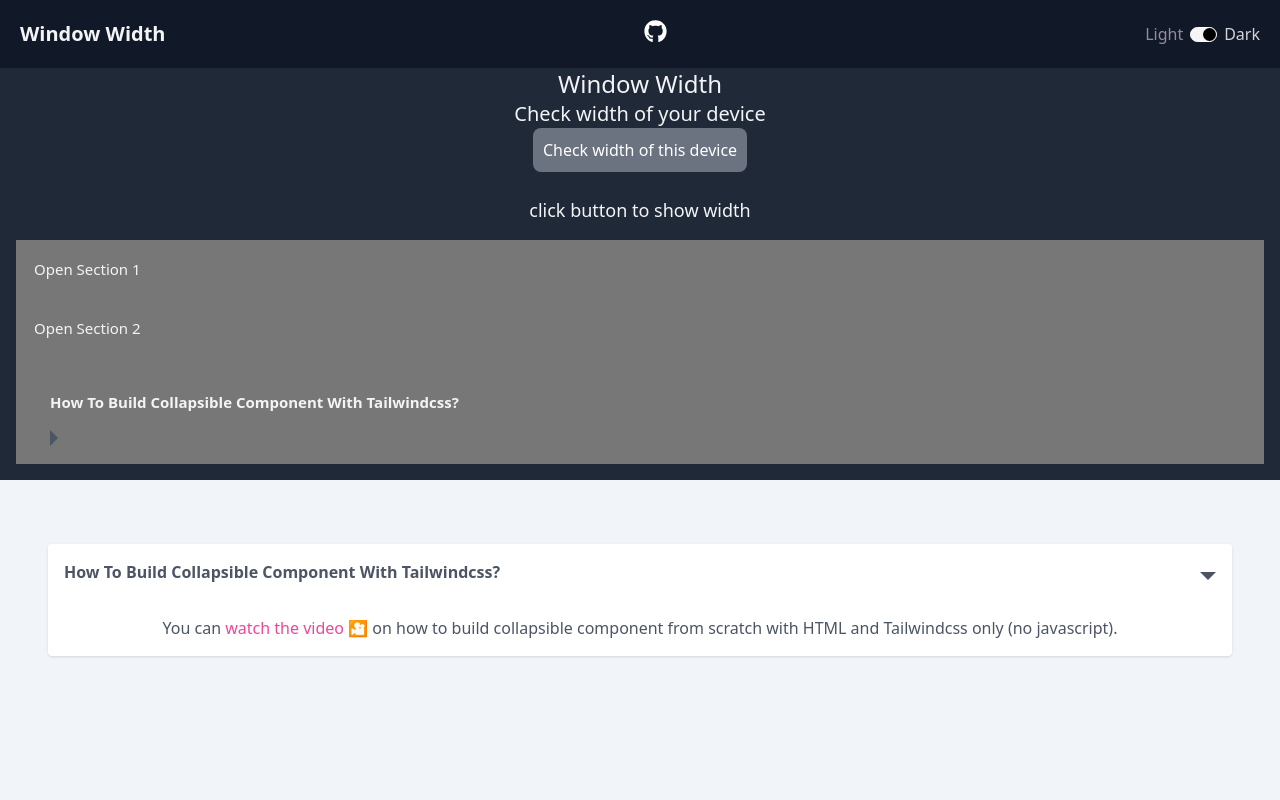
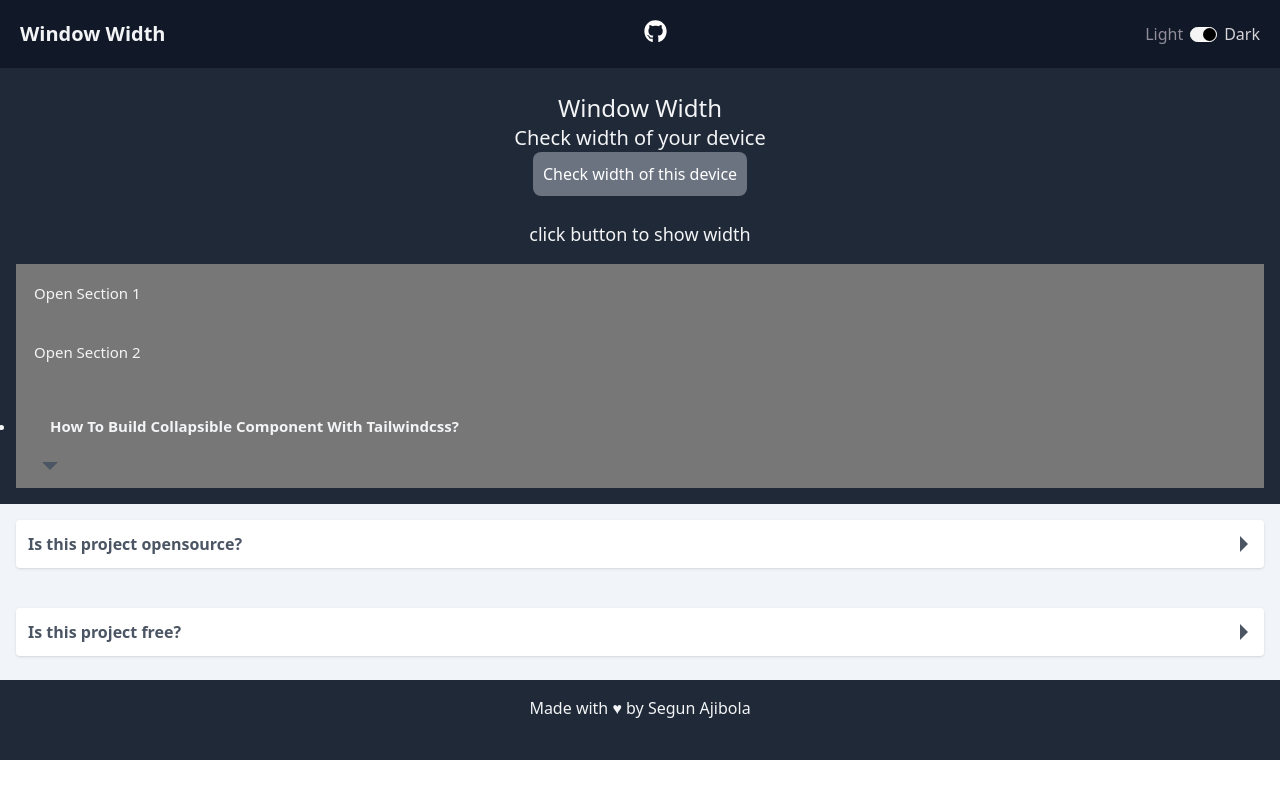
Before and after one commit to segunajibola/window-tracker, a React (Vite) app: page / in a window 1280 px wide. Shown: the top 800 px of the page. Built offline with nearby package versions, Linux system fonts and the light colour scheme.

Commit message:
firstCommit

```diff
--- /dev/null
+++ b/src/components/Collapsible.jsx
@@ -0,0 +1,29 @@
+import React from "react";
+import collapsibleData from "./collapsibleData";
+
+const Collapsible = () => {
+  return collapsibleData.map((collapsible) => (
+    <div className="bg-slate-100 text-gray-600">
+      <div className="container mx-auto py-4 px-4">
+        <details className="bg-white shadow rounded group mb-2">
+          <summary
+            className="list-none flex flex-wrap items-center cursor-pointer
+    focus-visible:outline-none focus-visible:ring focus-visible:ring-pink-500
+    rounded group-open:rounded-b-none group-open:z-[1] relative
+    "
+          >
+            <h3 className="flex flex-1 p-3 font-semibold">{collapsible.name}</h3>
+            <div className="flex w-10 items-center justify-center">
+              <div className="border-8 border-transparent border-l-gray-600 ml-2 group-open:rotate-90 transition-transform origin-left"></div>
+            </div>
+          </summary>
+          <div className="p-4 border-t-2 w-[90%] mx-auto">
+            <p>{collapsible.paragraph}</p>
+          </div>
+        </details>
+      </div>
+    </div>
+  ));
+};
+
+export default Collapsible;
--- a/src/components/Home.jsx
+++ b/src/components/Home.jsx
@@ -1,4 +1,5 @@
 import React from "react";
+import Collapsible from "./Collapsible";
 import WindowWidth from "./WindowWidth";
 
 const Home = (props) => {
@@ -17,7 +18,7 @@ const Home = (props) => {
   }
 
   return (
-    <div className="dark:bg-gray-800 dark:text-gray-100 h-[90vh] flex flex-col justify-evenly text-center">
+    <div className="dark:bg-gray-800 dark:text-gray-100 py-6 flex flex-col justify-evenly text-center">
       <div>
         <h1 className="text-2xl">Window Width</h1>
         <p className="text-xl">Check width of your device</p>
@@ -71,42 +72,11 @@ const Home = (props) => {
             aliquip ex ea commodo consequat.
           </p>
         </div>
-        <button
+
+        <div className="group" open>
+          <summary
             className="collapsible bg-[#777] cursor-pointer p-[18px] w-full border-none text-left outline-none text-[15px] group-open:rounded-b-none group-open:z-[1]"
-          onClick={collapsible}
-        >
-          <h3 class="flex flex-1 p-4 font-semibold">
-                How To Build Collapsible Component With Tailwindcss?
-              </h3>
-              <div class="flex w-10 items-center justify-center">
-                <div
-                  class="border-8 border-transparent border-l-gray-600 ml-2
-        group-open:rotate-90 transition-transform origin-left
-        "
-                ></div>
-              </div>
-        </button>
-        <div
-          className="px-[18px] max-h-0 overflow-hidden bg-[#f1f1f1]"
-          style={{ transition: "max-height 0.2s ease-out" }}
-        >
-          <p>
-            Lorem ipsum dolor sit amet, consectetur adipisicing elit, sed do
-            eiusmod tempor incididunt ut labore et dolore magna aliqua. Ut enim
-            ad minim veniam, quis nostrud exercitation ullamco laboris nisi ut
-            aliquip ex ea commodo consequat.
-          </p>
-        </div>
-      </div>
-
-      <div class="bg-slate-100 text-gray-600 min-h-screen">
-        <div class="container mx-auto py-16 px-12">
-          <details class="bg-white shadow rounded group mb-4" open>
-            <summary
-              class="list-none flex flex-wrap items-center cursor-pointer
-    focus-visible:outline-none focus-visible:ring focus-visible:ring-pink-500
-    rounded group-open:rounded-b-none group-open:z-[1] relative
-    "
+            //   onClick={collapsible}
           >
             <h3 class="flex flex-1 p-4 font-semibold">
               How To Build Collapsible Component With Tailwindcss?
@@ -119,30 +89,31 @@ const Home = (props) => {
               ></div>
             </div>
           </summary>
-            <div class="p-4">
+          <div
+            className="px-[18px] max-h-0 overflow-hidden bg-[#f1f1f1]"
+            style={{ transition: "max-height 0.2s ease-out" }}
+          >
             <p>
-                You can{" "}
-                <a
-                  class="text-pink-500 hover:text-pink-300 hover:underline"
-                  href="https://youtu.be/CS2bsaFRECo"
-                >
-                  watch the video
-                </a>{" "}
-                🎦 on how to build collapsible component from scratch with HTML
-                and Tailwindcss only (no javascript).
+              Lorem ipsum dolor sit amet, consectetur adipisicing elit, sed do
+              eiusmod tempor incididunt ut labore et dolore magna aliqua. Ut
+              enim ad minim veniam, quis nostrud exercitation ullamco laboris
+              nisi ut aliquip ex ea commodo consequat.
             </p>
           </div>
-          </details>
         </div>
       </div>
 
-      <div>
+
+      <Collapsible className="relativfe"/>
+
+      <div className="my-4">
         <p>
           Made with &hearts; by
           <a href="https://segunajibola.com"> Segun Ajibola</a>
         </p>
       </div>
     </div>
+
   );
 };
 
--- /dev/null
+++ b/src/components/collapsibleData.js
@@ -0,0 +1,12 @@
+const collapsibleData = [
+  {
+    name: "Is this project opensource?",
+    paragraph: "yes",
+  },
+  {
+    name: "Is this project free?",
+    paragraph: "yes",
+  },
+];
+
+export default collapsibleData;
```
Lines whose indentation alone changed are shown as unchanged.
